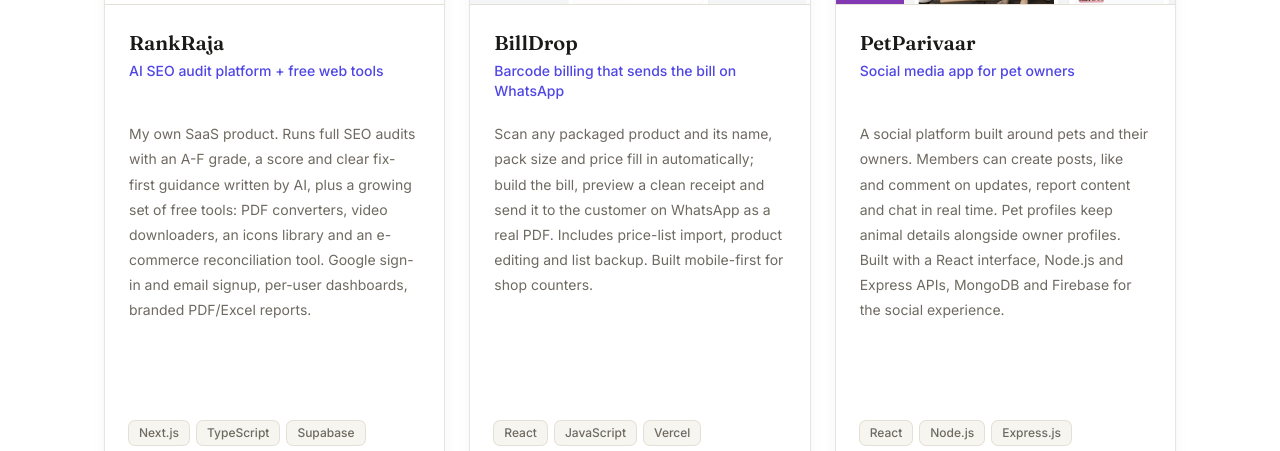
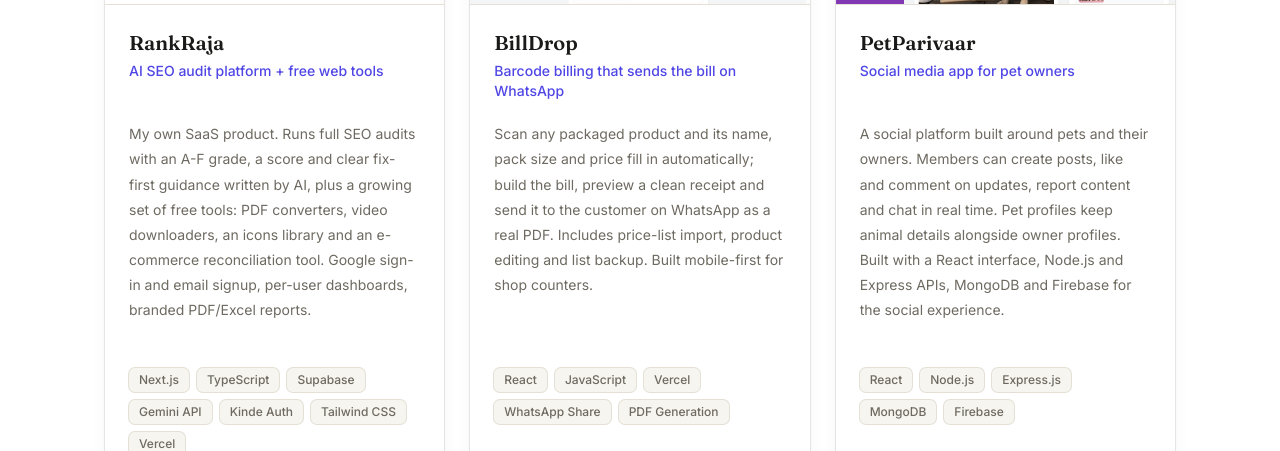
Before and after one commit to RajCoder9931/Protfolio-main, a React (Vite) app: page / in a window 1280 px wide. Shown: the part 7620-8071 px from the top of the page. Built offline with nearby package versions, Linux system fonts and the light colour scheme.

Commit message:
Keep equal project cards without extra empty description space

```diff
--- a/src/index.css
+++ b/src/index.css
@@ -173,7 +173,7 @@ body {
 .project-heading { min-height: 4.75rem; }
 .project-heading > div { min-width: 0; }
 .project-heading > span { position: absolute; top: .75rem; right: .75rem; border: 1px solid #ddd8ff; }
-.project-description { line-height: 1.8; }
+.project-description { flex: 1; line-height: 1.8; }
 @media (max-width: 639px) { .project-heading { min-height: 0; } }
 .project-tech { min-height: 5.75rem; align-items: flex-start; }
 .project-links { min-height: 3.2rem; }
@@ -183,6 +183,4 @@ body {
   #about .mt-6.space-y-5 > p:first-child, #about h3 { grid-column: 1 / -1; }
   #about .mt-6.space-y-5 > p:last-child { grid-column: 1 / -1; padding: 1.5rem 1.75rem; border-left: 3px solid #4f46e5; background: #f6f5ff; border-radius: 0 1rem 1rem 0; }
   .project-grid { grid-auto-rows: 1fr; }
-  .project-description { min-height: 15rem; }
 }
-@media (min-width: 1024px) { .project-description { min-height: 17.5rem; } }
```
